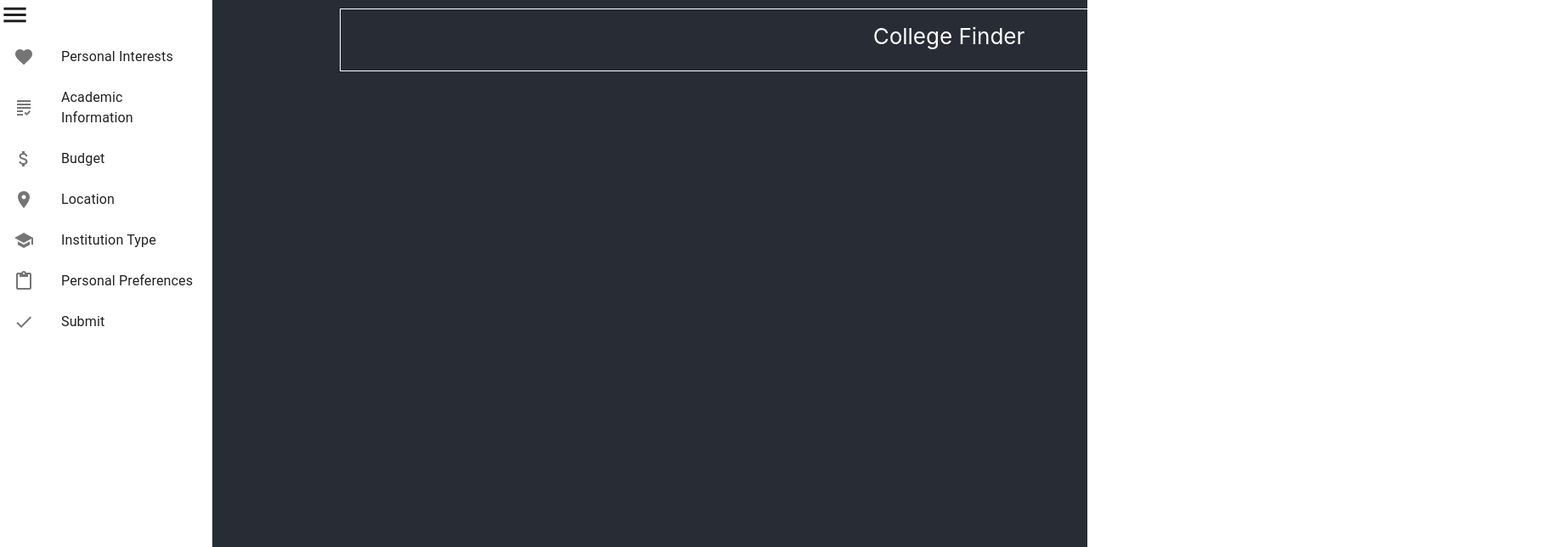
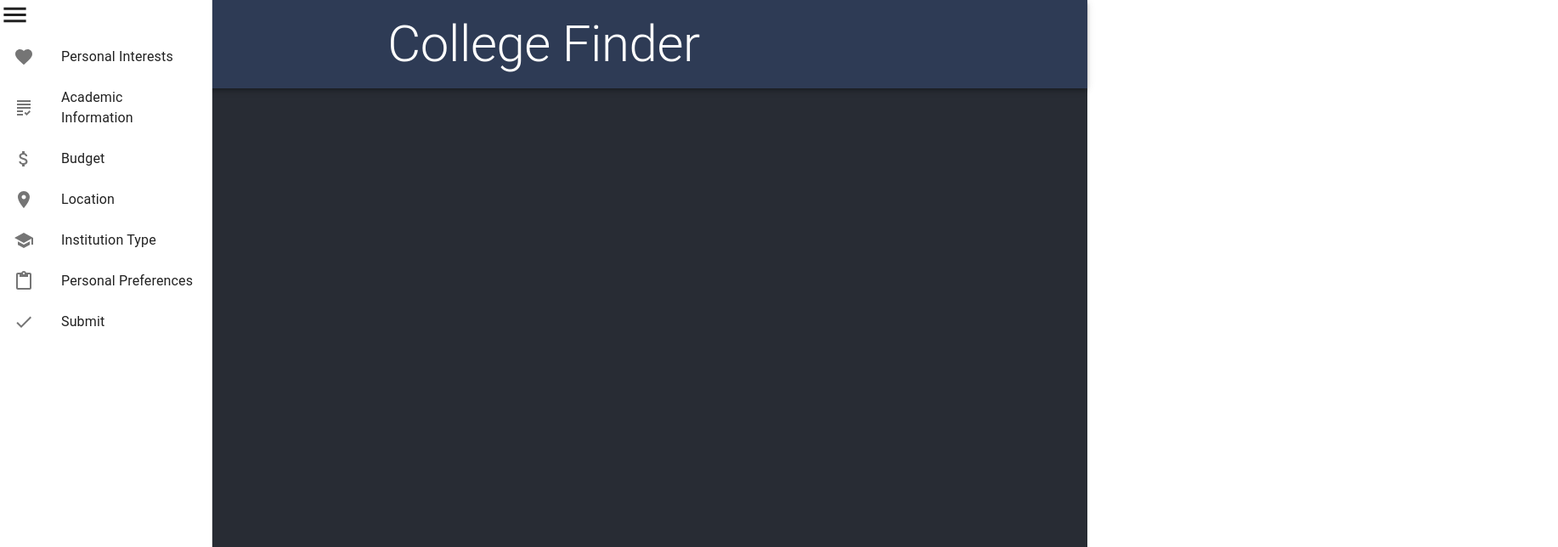
Before and after one commit to EspKid1109/college-finder, a React (Create React App) app: page / in a window 1280 px wide. Shown: the top 644 px of the page at 85% size, 1834 px wide, since content can reach past the window. Built offline with nearby package versions, Linux system fonts and the light colour scheme.

Commit message:
adding a top bar

```diff
--- a/src/App.js
+++ b/src/App.js
@@ -1,12 +1,13 @@
 import logo from "./logo.svg";
 import "./App.css";
 import Sidebox from "./Components/Sidebox";
-
+import Headerbox from "./Components/Headerbox";
 function App() {
   return (
     <div className="App">
       <header className="App-header">
         <Sidebox />
+        <Headerbox />
       </header>
     </div>
   );
--- /dev/null
+++ b/src/Components/Headerbox.jsx
@@ -0,0 +1,30 @@
+import React, { Component } from "react";
+import Box from "@mui/material/Box";
+import Grid from "@mui/material/Grid";
+import AppBar from "@mui/material/AppBar";
+import Typography from "@mui/material/Typography";
+
+class Headerbox extends Component {
+  render() {
+    return (
+      <div>
+        <AppBar style={{ background: "#2E3B55" }}>
+          <Grid
+            container
+            direction="row"
+            justifyContent="center"
+            alignItems="flex-start"
+          >
+            <Box sx={{ p: 2 }}>
+              <Typography variant="h2" align="justify">
+                College Finder
+              </Typography>
+            </Box>
+          </Grid>
+        </AppBar>
+      </div>
+    );
+  }
+}
+
+export default Headerbox;
--- a/src/Components/Sidebox.jsx
+++ b/src/Components/Sidebox.jsx
@@ -1,7 +1,6 @@
 import React, { Component } from "react";
 import Box from "@mui/material/Box";
 import Drawer from "@mui/material/Drawer";
-import Typography from "@mui/material/Typography";
 import MenuIcon from "@mui/icons-material/Menu";
 import FavoriteIcon from "@mui/icons-material/Favorite";
 import GradingIcon from "@mui/icons-material/Grading";
@@ -14,6 +13,8 @@ import List from "@mui/material/List";
 import ListItem from "@mui/material/ListItem";
 import ListItemIcon from "@mui/material/ListItemIcon";
 import ListItemText from "@mui/material/ListItemText";
+
+import { styled } from "@mui/system";
 class Sidebox extends Component {
   state = {};
   handleIcons(index) {
@@ -38,7 +39,7 @@ class Sidebox extends Component {
   }
   render() {
     return (
-      <div>
+      <Box sx={{ flexGrow: 1, p: 2 }}>
         <Drawer
           sx={{
             width: 250,
@@ -69,22 +70,7 @@ class Sidebox extends Component {
             ))}
           </List>
         </Drawer>
-        <Box
-          sx={{
-            //basically hardcoded this box
-            position: "absolute",
-            left: 400,
-            top: 10,
-            border: 1,
-            width: 1400,
-            height: 40,
-            p: 2,
-          }}
-          borderColor="#FFFFFF"
-        >
-          College Finder
-        </Box>
-      </div>
+      </Box>
     );
   }
 }
```
